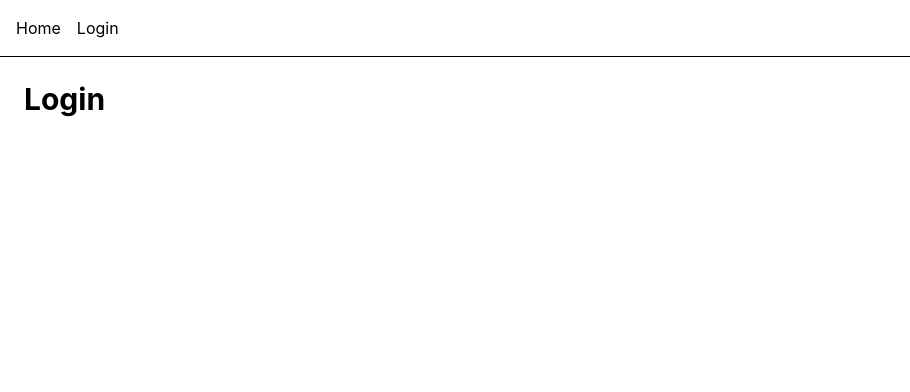
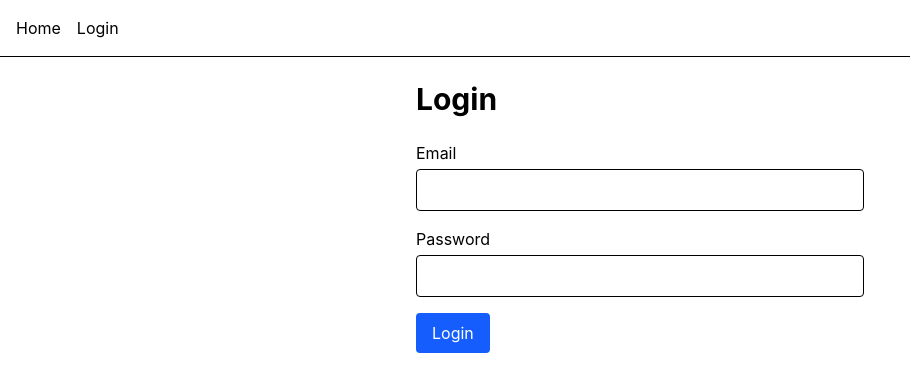
Before and after one commit to malvin-hoxha/pawspot, a React (Vite) app in the folder frontend/: page /login in a window 1280 px wide. Shown: the top 392 px of the page, without its empty margins (0-910 px from the left). Built offline with nearby package versions, Linux system fonts and the light colour scheme.

Commit message:
feat(frontend): implement login and logout flows

```diff
--- a/frontend/src/api/client.ts
+++ b/frontend/src/api/client.ts
@@ -1,6 +1,6 @@
 import axios, { AxiosError } from 'axios'
 import type { InternalAxiosRequestConfig } from 'axios'
-import { refreshSession } from './refresh'
+import { isLogoutInProgress, refreshSession } from './refresh'
 
 interface RetryableRequestConfig extends InternalAxiosRequestConfig {
   _retry?: boolean
@@ -29,31 +29,32 @@ apiClient.interceptors.response.use(response => response,
     | undefined;
 
     if (error.response?.status !== 401 || !originalRequest || originalRequest._retry
-      || excludedPaths.has(originalRequest.url ?? '')) {
+      || excludedPaths.has(originalRequest.url ?? '') || isLogoutInProgress()) {
       return Promise.reject(error);
     }
 
     originalRequest._retry = true;
 
     try {
-      await refreshSession();
-      return apiClient(originalRequest);
+      await refreshSession()
     } catch (refreshError) {
       if (
         axios.isAxiosError(refreshError) &&
         refreshError.response?.status === 401
       ) {
-        // Οριστική αποτυχία ανανέωσης.
-        // Διατηρούμε το αρχικό 401, ώστε το useAuth()
-        // να αναγνωρίζει τον χρήστη ως unauthenticated.
         return Promise.reject(error)
       }
 
-      // Network error, timeout, 5xx, 403 κ.λπ.
-      // Δεν τα μετατρέπουμε σε unauthenticated.
       return Promise.reject(refreshError)
-        }
-      }
+    }
+
+    // Μήπως ξεκίνησε logout όσο περιμέναμε το refresh;
+    if (isLogoutInProgress()) {
+      return Promise.reject(error)
+    }
+
+    return apiClient(originalRequest)
+  },
 );
 
 /*
--- a/frontend/src/api/refresh.ts
+++ b/frontend/src/api/refresh.ts
@@ -1,6 +1,7 @@
 import axios from 'axios'
 
-let refreshPromise: Promise<void> | null = null
+let refreshPromise: Promise<void> | null = null;
+let logoutInProgress = false;
 
 function performRefresh(): Promise<void> {
     return axios.post('/api/auth/refresh', undefined, {
@@ -14,6 +15,11 @@ function performRefresh(): Promise<void> {
 }
 
 export function refreshSession(): Promise<void> {
+
+    if (logoutInProgress) {
+        return Promise.reject(new Error('Logout in progress'))
+    }
+
     if (refreshPromise !== null) {
         return refreshPromise;
     }
@@ -24,3 +30,27 @@ export function refreshSession(): Promise<void> {
 
     return refreshPromise;
 }
+
+export async function runLogout(logoutRequest: () => Promise<void>): Promise<void> {
+    if (logoutInProgress) {
+        return
+    }
+
+    logoutInProgress = true;
+
+    try {
+        // Περιμένουμε το ενεργό refresh να ολοκληρωθεί,
+        // είτε επιτυχημένα είτε αποτυχημένα.
+        if (refreshPromise !== null) {
+            await refreshPromise.catch(() => undefined)
+        }
+
+        await logoutRequest()
+    } finally {
+        logoutInProgress = false
+  }
+}
+
+export function isLogoutInProgress(): boolean {
+  return logoutInProgress
+}
--- a/frontend/src/features/auth/api/auth.api.ts
+++ b/frontend/src/features/auth/api/auth.api.ts
@@ -1,5 +1,6 @@
 import { apiClient } from '../../../api/client'
 import { initializeCsrf } from '../../../api/csrf'
+import { runLogout } from '../../../api/refresh'
 
 export interface AuthUser {
     id: number
@@ -38,6 +39,8 @@ export async function getCurrentUser(): Promise<AuthUser> {
 }
 
 export async function logout(): Promise<void> {
-    await initializeCsrf();
-    await apiClient.post('/auth/logout');
+  await runLogout(async () => {
+    await initializeCsrf()
+    await apiClient.post('/auth/logout')
+  })
 }
--- a/frontend/src/features/auth/hooks/useAuth.ts
+++ b/frontend/src/features/auth/hooks/useAuth.ts
@@ -8,7 +8,7 @@ export function useAuth() {
 
     return {
         user: query.data ?? null,
-        isAuthenticated: query.isSuccess,
+        isAuthenticated: query.isSuccess && query.data != null,
         isUnauthenticated: query.isError && isUnauthorized,
         isLoading: query.isPending,
         isError: query.isError && !isUnauthorized
--- /dev/null
+++ b/frontend/src/features/auth/hooks/useLogin.ts
@@ -0,0 +1,15 @@
+import { useMutation, useQueryClient } from '@tanstack/react-query'
+import { login } from '../api/auth.api'
+import type { AuthUser } from '../api/auth.api'
+
+export function useLogin() {
+  const queryClient = useQueryClient()
+
+  return useMutation({
+    mutationFn: login,
+
+    onSuccess: (user: AuthUser) => {
+      queryClient.setQueryData(['auth', 'me'], user)
+    },
+  })
+}
--- /dev/null
+++ b/frontend/src/features/auth/hooks/useLogout.ts
@@ -0,0 +1,26 @@
+import { useMutation, useQueryClient } from '@tanstack/react-query'
+import { logout } from '../api/auth.api'
+
+export function useLogout() {
+  const queryClient = useQueryClient()
+
+  return useMutation({
+    mutationFn: logout,
+
+    onMutate: async () => {
+      // Αποτρέπουμε ενεργά queries από το να
+      // γράψουν παλιά δεδομένα στην cache.
+      await queryClient.cancelQueries()
+    },
+
+    onSuccess: () => {
+      // Το backend ολοκλήρωσε το logout.
+      // Καθαρίζουμε όλα τα cached queries,
+      // συμπεριλαμβανομένων των προσωπικών δεδομένων.
+      queryClient.removeQueries({
+        queryKey: ['posts', 'my'],
+      })
+      queryClient.setQueryData(['auth', 'me'], null)
+    },
+  })
+}
--- a/frontend/src/pages/HomePage.tsx
+++ b/frontend/src/pages/HomePage.tsx
@@ -1,3 +1,39 @@
+import { useAuth } from "../features/auth/hooks/useAuth"
+import { useLogout } from "../features/auth/hooks/useLogout";
+
 export function HomePage() {
-  return <h1 className="text-3xl font-bold">PawSpot — Home</h1>
+  const { user, isLoading, isAuthenticated, isError } = useAuth();
+  const logout = useLogout();
+
+  if (isLoading) return <p>Checking session...</p>
+  if (isError) return <p>Unable to verify session.</p>
+
+  return (
+    <main className="space-y-4 p-6">
+      <h1 className="text-3xl font-bold">PawSpot</h1>
+
+      {isAuthenticated ? (
+        <>
+          <p>Welcome, {user?.name}!</p>
+
+          <button
+            type="button"
+            onClick={() => logout.mutate()}
+            disabled={logout.isPending}
+            className="rounded bg-red-600 px-4 py-2 text-white disabled:opacity-50"
+          >
+            {logout.isPending ? 'Logging out...' : 'Logout'}
+          </button>
+        </>
+      ) : (
+        <p>You are not logged in.</p>
+      )}
+
+      {logout.isError && (
+        <p role="alert" className="text-red-600">
+          Logout failed. Please try again.
+        </p>
+      )}
+    </main>
+  )
 }
--- a/frontend/src/pages/LoginPage.tsx
+++ b/frontend/src/pages/LoginPage.tsx
@@ -1,3 +1,92 @@
+import { useState } from "react";
+import { useNavigate } from "react-router";
+import { useLogin } from "../features/auth/hooks/useLogin";
+
 export function LoginPage() {
-  return <h1 className="text-3xl font-bold">Login</h1>
+  const navigate = useNavigate();
+  const login = useLogin();
+
+  const [email, setEmail] = useState("");
+  const [password, setPassword] = useState("");
+
+  async function handleSubmit(event: React.FormEvent<HTMLFormElement>) {
+    event.preventDefault();
+
+    try {
+      await login.mutateAsync({ email, password });
+      navigate("/");
+    } catch {
+      //
+    }
+  }
+
+  return (
+    <main className="mx-auto max-w-md space-y-6">
+      <h1 className="text-3xl font-bold">Login</h1>
+
+      <form onSubmit={handleSubmit} className="space-y-4">
+        <div>
+          <label htmlFor="email" className="block mb-1">
+            Email
+          </label>
+          <input
+            id="email"
+            type="email"
+            autoComplete="email"
+            required
+            value={email}
+            onChange={event => setEmail(event.target.value)}
+            className="w-full rounded border p-2"
+          />
+        </div>
+
+        <div>
+          <label htmlFor="password" className="block mb-1">
+            Password
+          </label>
+          <input
+            id="password"
+            type="password"
+            autoComplete="current-password"
+            required
+            value={password}
+            onChange={event => setPassword(event.target.value)}
+            className="w-full rounded border p-2"
+          />
+        </div>
+
+        {login.isError && (
+          <p role="alert" className="text-red-600">
+            Login failed. Check your credentials and try again.
+          </p>
+        )}
+
+        <button
+          type="submit"
+          disabled={login.isPending}
+          className="rounded bg-blue-600 px-4 py-2 text-white disabled:opacity-50"
+        >
+          {login.isPending ? 'Signing in...' : 'Login'}
+        </button>
+      </form>
+    </main>
+  )
 }
+
+/*
+  LoginPage
+    ↓
+  useLogin().mutateAsync()
+      ↓
+  login() → initializeCsrf()
+      ↓
+  POST /api/auth/login
+      ↓
+  Spring Boot ελέγχει credentials
+      ↓
+  JWT HttpOnly cookies
+      ↓
+  TanStack Query ενημερώνει ['auth', 'me']
+      ↓
+  navigate('/')
+*/
```
